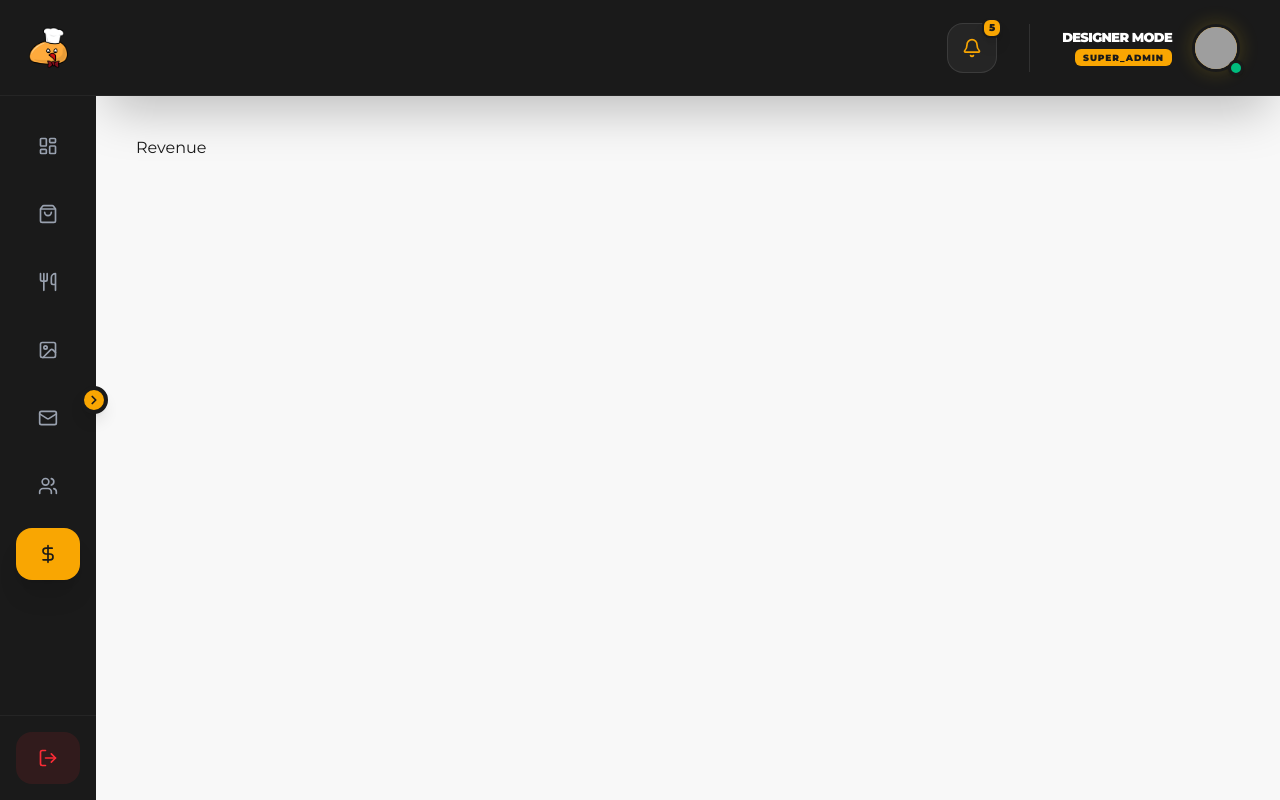
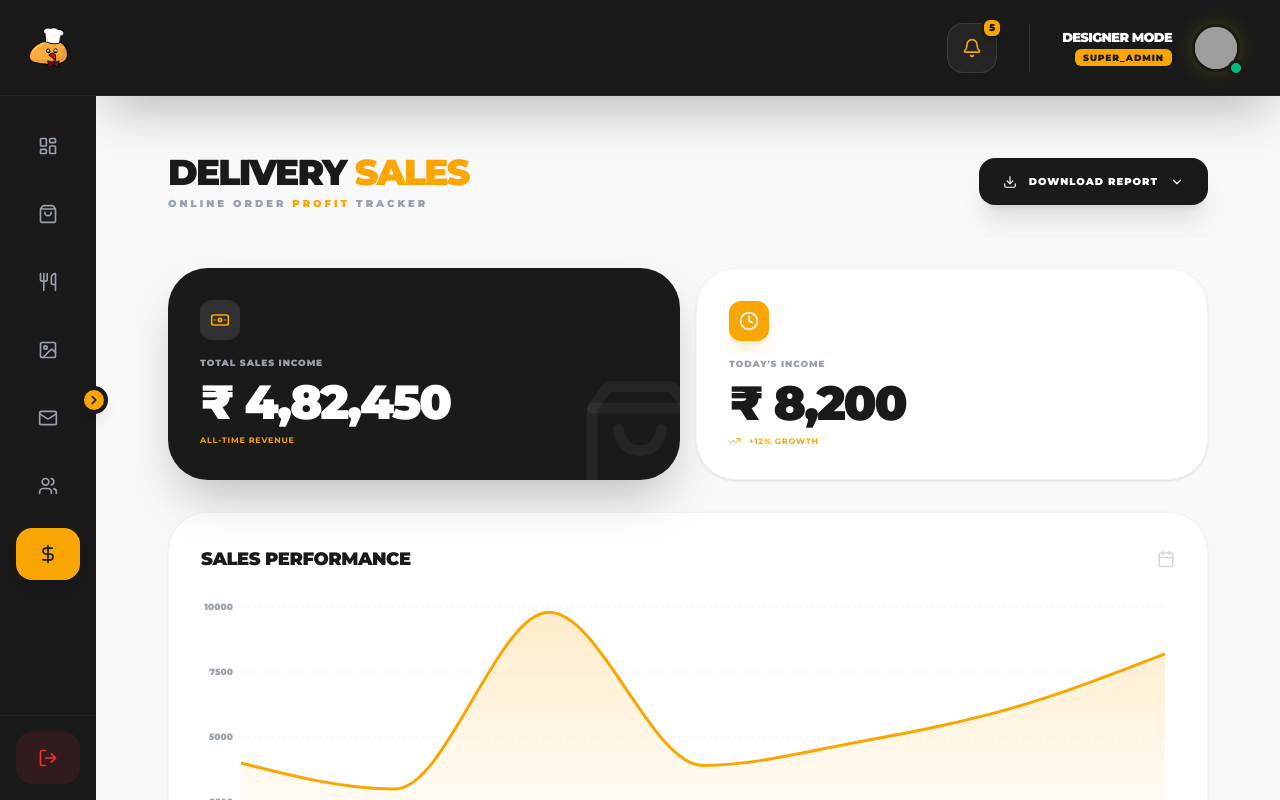
Before and after one commit to Nived11/Restaurant_APP, a React (Vite) app in the folder front-end/: page /admin/revenue in a window 1280 px wide. Built offline with nearby package versions, Linux system fonts and the light colour scheme; grey boxes are pictures that could not be loaded.

Commit message:
Revenue Page ui done

```diff
--- a/front-end/src/Pages/admin/Revenue.jsx
+++ b/front-end/src/Pages/admin/Revenue.jsx
@@ -1,9 +1,47 @@
-import React from 'react'
+import { RevenueHeader, RevenueStats, RevenueChart, TransactionTable } from "../../features/admin/revenue";
 
-const Revenue = () => {
+
+const salesData = [
+  { date: "Feb 11", amount: 4000 },
+  { date: "Feb 12", amount: 3000 },
+  { date: "Feb 13", amount: 9800 },
+  { date: "Feb 14", amount: 3908 },
+  { date: "Feb 15", amount: 4800 },
+  { date: "Feb 16", amount: 6100 },
+  { date: "Feb 17", amount: 8200 },
+];
+
+const transactions = [
+  { id: "#ORD-9942", rider: "Suresh Kumar", time: "10:30 AM", amount: "₹ 1,240", status: "Collected" },
+  { id: "#ORD-9941", rider: "Suresh Kumar", time: "11:15 AM", amount: "₹ 450", status: "Collected" },
+  { id: "#ORD-9940", rider: "Manish Singh", time: "12:45 PM", amount: "₹ 2,100", status: "Pending" },
+  { id: "#ORD-9939", rider: "Amit Verma", time: "01:20 PM", amount: "₹ 890", status: "In Transit" },
+];
+
+const Revenue = ({ user }) => {
+  // Guard clause for access
+  if (user?.role !== "SUPER_ADMIN") {
+    return (
+      <div className="h-[70vh] flex flex-col items-center justify-center space-y-4 px-4 text-center">
+        <h2 className="text-2xl font-black uppercase text-gray-300 tracking-tighter">Superadmin Access Only</h2>
+      </div>
+    );
+  }
+
   return (
-    <div>Revenue</div>
-  )
-}
+    <div className="max-w-full overflow-hidden space-y-6 md:space-y-8 pb-10 font-sans px-4 sm:px-6 lg:px-8">
 
-export default Revenue
+      {/* Imported Components */}
+      <RevenueHeader />
+
+      <RevenueStats />
+
+      <RevenueChart data={salesData} />
+
+      <TransactionTable transactions={transactions} />
+
+    </div>
+  );
+};
+
+export default Revenue;
--- /dev/null
+++ b/front-end/src/features/admin/revenue/components/RevenueChart.jsx
@@ -0,0 +1,31 @@
+import React from "react";
+import { Calendar } from "lucide-react";
+import { AreaChart, Area, XAxis, YAxis, CartesianGrid, Tooltip, ResponsiveContainer } from "recharts";
+
+const RevenueChart = ({ data }) => (
+  <div className="bg-white p-5 sm:p-8 rounded-[2rem] sm:rounded-[2.5rem] border border-gray-100 shadow-sm">
+    <div className="flex items-center justify-between mb-6">
+      <h3 className="text-base sm:text-lg font-black uppercase text-[#1A1A1A] tracking-tight">Sales Performance</h3>
+      <Calendar className="text-gray-300" size={18} />
+    </div>
+    <div className="w-full h-[300px] min-h-[300px]">
+      <ResponsiveContainer width="100%" height="100%">
+        <AreaChart data={data} margin={{ top: 10, right: 10, left: -20, bottom: 0 }}>
+          <defs>
+            <linearGradient id="colorSales" x1="0" y1="0" x2="0" y2="1">
+              <stop offset="5%" stopColor="var(--color-primary, #10b981)" stopOpacity={0.2}/>
+              <stop offset="95%" stopColor="var(--color-primary, #10b981)" stopOpacity={0}/>
+            </linearGradient>
+          </defs>
+          <CartesianGrid strokeDasharray="3 3" vertical={false} stroke="#f3f4f6" />
+          <XAxis dataKey="date" axisLine={false} tickLine={false} tick={{fontSize: 9, fontWeight: 900, fill: '#9ca3af'}} />
+          <YAxis axisLine={false} tickLine={false} tick={{fontSize: 9, fontWeight: 900, fill: '#9ca3af'}} />
+          <Tooltip contentStyle={{ borderRadius: '15px', border: 'none', boxShadow: '0 10px 15px -3px rgba(0,0,0,0.1)', fontWeight: '900', fontSize: '10px'}} />
+          <Area type="monotone" dataKey="amount" stroke="var(--color-primary, #10b981)" strokeWidth={3} fillOpacity={1} fill="url(#colorSales)" />
+        </AreaChart>
+      </ResponsiveContainer>
+    </div>
+  </div>
+);
+
+export default RevenueChart;
--- /dev/null
+++ b/front-end/src/features/admin/revenue/components/RevenueHeader.jsx
@@ -0,0 +1,57 @@
+import React, { useState, useEffect, useRef } from "react";
+import { Download, ChevronDown } from "lucide-react";
+
+const RevenueHeader = () => {
+  const [showExport, setShowExport] = useState(false);
+  const dropdownRef = useRef(null);
+
+  useEffect(() => {
+    const handleClickOutside = (event) => {
+      if (dropdownRef.current && !dropdownRef.current.contains(event.target)) {
+        setShowExport(false);
+      }
+    };
+    document.addEventListener("mousedown", handleClickOutside);
+    return () => document.removeEventListener("mousedown", handleClickOutside);
+  }, []);
+
+  return (
+    <div className="flex flex-col md:flex-row md:items-center justify-between gap-6 border-b border-gray-100 pb-6 pt-4">
+      <div>
+        <h1 className="text-3xl md:text-4xl font-black uppercase tracking-tighter text-[#1A1A1A]">
+          Delivery <span className="text-primary">Sales</span>
+        </h1>
+        <p className="text-[10px] text-gray-400 font-black uppercase tracking-[0.3em] mt-1">
+          Online Order <span className="text-primary">Profit</span> Tracker
+        </p>
+      </div>
+
+      <div className="relative w-full md:w-auto" ref={dropdownRef}>
+        <button
+          onClick={() => setShowExport(!showExport)}
+          className="w-full md:w-auto flex items-center justify-center gap-3 bg-[#1A1A1A] text-white px-6 py-4 rounded-2xl text-[10px] font-black uppercase tracking-widest shadow-xl hover:bg-primary transition-all active:scale-95"
+        >
+          <Download size={14} />
+          Download Report
+          <ChevronDown size={14} className={`transition-transform duration-300 ${showExport ? 'rotate-180' : ''}`} />
+        </button>
+
+        {showExport && (
+          <div className="absolute right-0 mt-2 w-full md:w-48 bg-white border border-gray-100 rounded-2xl shadow-2xl z-[100] overflow-hidden py-2 animate-in fade-in zoom-in-95 duration-200">
+            {['Today', 'This Week', 'This Month', 'Total History'].map((option) => (
+              <button
+                key={option}
+                onClick={() => setShowExport(false)}
+                className="w-full text-left px-5 py-3 text-[10px] font-black uppercase text-gray-500 hover:bg-primary/5 hover:text-primary transition-colors"
+              >
+                {option}
+              </button>
+            ))}
+          </div>
+        )}
+      </div>
+    </div>
+  );
+};
+
+export default RevenueHeader;
--- /dev/null
+++ b/front-end/src/features/admin/revenue/components/RevenueStats.jsx
@@ -0,0 +1,36 @@
+import React from "react";
+import { Banknote, Clock, TrendingUp, ShoppingBag } from "lucide-react";
+
+const RevenueStats = () => (
+  <div className="grid grid-cols-1 md:grid-cols-2 gap-4">
+    {/* Dark Card */}
+    <div className="bg-[#1A1A1A] p-6 sm:p-8 rounded-[2rem] sm:rounded-[2.5rem] shadow-2xl relative overflow-hidden group">
+      <div className="relative z-10">
+        <div className="bg-white/10 w-10 h-10 rounded-xl flex items-center justify-center text-primary mb-4">
+          <Banknote size={20} />
+        </div>
+        <p className="text-[9px] font-black uppercase text-gray-400 tracking-widest">Total Sales Income</p>
+        <h2 className="text-3xl sm:text-5xl font-black text-white mt-2 tracking-tighter">₹ 4,82,450</h2>
+        <p className="text-[8px] font-bold text-primary uppercase mt-2 tracking-widest">All-time Revenue</p>
+      </div>
+      <ShoppingBag className="absolute -right-6 -bottom-6 text-white/5 w-32 h-32" />
+    </div>
+
+    {/* Light Card */}
+    <div className="bg-white p-6 sm:p-8 rounded-[2rem] sm:rounded-[2.5rem] border border-gray-100 shadow-sm relative overflow-hidden group text-left">
+      <div className="relative z-10">
+        <div className="bg-primary w-10 h-10 rounded-xl flex items-center justify-center text-white mb-4 shadow-lg shadow-primary/20">
+          <Clock size={20} />
+        </div>
+        <p className="text-[9px] font-black uppercase text-gray-400 tracking-widest">Today's Income</p>
+        <h2 className="text-3xl sm:text-5xl font-black text-[#1A1A1A] mt-2 tracking-tighter">₹ 8,200</h2>
+        <div className="flex items-center gap-2 mt-2">
+           <TrendingUp size={12} className="text-primary" />
+           <p className="text-[8px] font-bold text-primary uppercase tracking-widest">+12% growth</p>
+        </div>
+      </div>
+    </div>
+  </div>
+);
+
+export default RevenueStats;
--- /dev/null
+++ b/front-end/src/features/admin/revenue/components/TransactionTable.jsx
@@ -0,0 +1,44 @@
+import React from "react";
+
+const TransactionTable = ({ transactions }) => (
+  <div className="bg-white p-5 sm:p-8 rounded-[2rem] sm:rounded-[2.5rem] border border-gray-100 shadow-sm overflow-hidden">
+    <h3 className="text-base sm:text-lg font-black uppercase mb-6 text-[#1A1A1A] tracking-tight">Recent Collections</h3>
+    <div className="overflow-x-auto">
+      <table className="min-w-full border-separate border-spacing-y-2">
+        <thead>
+          <tr className="text-gray-400 text-[9px] font-black uppercase tracking-[0.2em] whitespace-nowrap">
+            <th className="px-4 py-2 text-left">ID</th>
+            <th className="px-4 py-2 text-left">Rider</th>
+            <th className="px-4 py-2 text-center">Amount</th>
+            <th className="px-4 py-2 text-right">Status</th>
+          </tr>
+        </thead>
+        <tbody className="whitespace-nowrap">
+          {transactions.map((trx, i) => (
+            <tr key={i} className="group transition-all duration-300">
+              <td className="px-4 py-4 bg-gray-50/50 rounded-l-2xl text-[10px] font-black text-gray-400 group-hover:text-primary transition-colors">
+                {trx.id}
+              </td>
+              <td className="px-4 py-4 bg-gray-50/50">
+                <p className="text-[11px] font-black text-[#1A1A1A] leading-tight">{trx.rider}</p>
+                <p className="text-[8px] font-bold text-gray-400 uppercase">{trx.time}</p>
+              </td>
+              <td className="px-4 py-4 bg-gray-50/50 text-center text-[12px] font-black text-[#1A1A1A]">
+                {trx.amount}
+              </td>
+              <td className="px-4 py-4 bg-gray-50/50 rounded-r-2xl text-right">
+                <span className={`text-[8px] font-black px-3 py-1 rounded-full uppercase tracking-tighter shadow-sm ${
+                  trx.status === 'Collected' ? 'bg-primary text-white' : 'bg-orange-100 text-orange-600'
+                }`}>
+                  {trx.status}
+                </span>
+              </td>
+            </tr>
+          ))}
+        </tbody>
+      </table>
+    </div>
+  </div>
+);
+
+export default TransactionTable;
--- /dev/null
+++ b/front-end/src/features/admin/revenue/index.js
@@ -0,0 +1,4 @@
+export { default as RevenueHeader } from "./components/RevenueHeader";
+export { default as RevenueStats } from "./components/RevenueStats";
+export { default as RevenueChart } from "./components/RevenueChart";
+export { default as TransactionTable } from "./components/TransactionTable";
```
